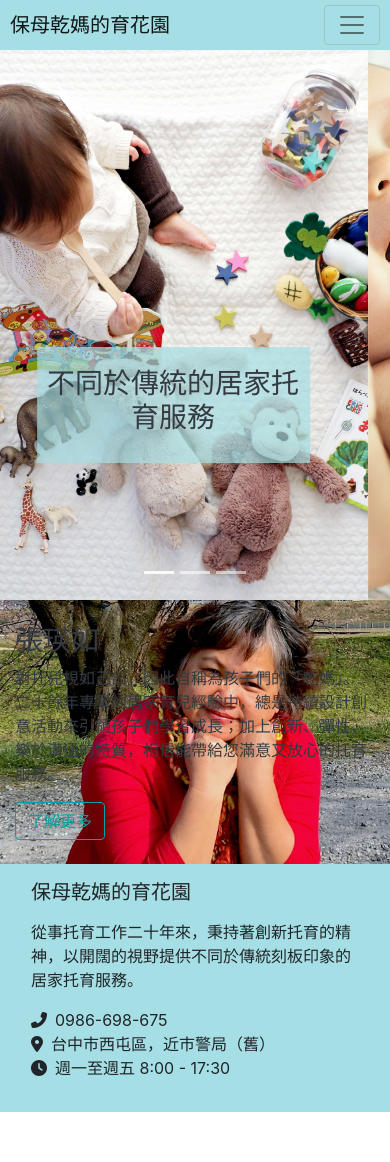
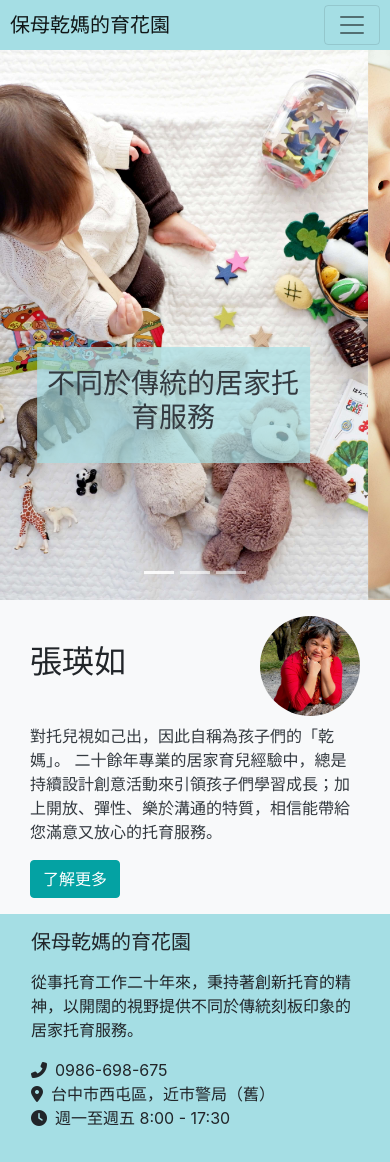
Before and after one commit to gretema/nanny-yingju-personal-page, a Vue app: page /#/ in a window 390 px wide. Before the commit the page ends 1112 px from the top, so only its background shows below. Built offline with nearby package versions, Linux system fonts and the light colour scheme; what vue-meta-info would draw is missing.

Commit message:
optimized home profile

```diff
--- a/src/assets/scss/components/_home.scss
+++ b/src/assets/scss/components/_home.scss
@@ -11,10 +11,18 @@
 }
 
 .home-avatar {
-  position: absolute;
-  top: 0;
-  bottom: 0;
+  height: 285px;
+  border-radius: 50%;
   background-image: url($images+'/avatar.jpeg');
   background-size: cover;
   background-position: 40% 30%;
 }
+
+.mobile-home-avatar {
+  width: 100px;
+  height: 100px;
+  border-radius: 50%;
+  background-image: url($images+'/avatar.jpeg');
+  background-size: cover;
+  background-position: 40% 30%;
+}
--- a/src/components/HomeProfile.vue
+++ b/src/components/HomeProfile.vue
@@ -1,23 +1,44 @@
 <template>
   <div>
-    <section class="container-fluid py-4 bg-light" style="position: relative;">
-      <div class="row">
-        <!--左側滿版圖片-->
-        <div class="col-md-5 home-avatar"></div>
-        <!--右側文字敘述，響應式文字顏色要在 .row 調整-->
-        <div class="container">
+    <section class="container-fluid bg-light">
+      <!--桌機版-->
+      <div class="container py-3 d-none d-md-block">
+        <div class="row d-flex align-items-center justify-content-around">
+        <!--桌機版左側照片-->
+        <div class="col-md-3 home-avatar"></div>
+        <!--桌機版簡介與按鈕-->
+        <div class="col-md-7 py-3">
+          <h3>張瑛如</h3>
+          <p>
+            對托兒視如己出，因此自稱為孩子們的「乾媽」。
+            二十餘年專業的居家育兒經驗中，總是持續設計創意活動來引領孩子們學習成長；加上開放、彈性、樂於溝通的特質，相信能帶給您滿意又放心的托育服務。
+          </p>
+          <a href="#" class="btn btn-outline-info">了解更多</a>
+        </div>
+      </div>
+      </div>
+      <!--手機版-->
+      <div class="d-md-none container py-3">
+          <!--行動版姓名與照片-->
+          <div class="row d-flex align-items-center mb-2">
+            <div class="col">
+              <h2>張瑛如</h2>
+            </div>
+            <div class="col d-flex justify-content-end">
+              <div class="mobile-home-avatar"></div>
+            </div>
+          </div>
+          <!--行動版簡介與按鈕-->
           <div class="row justify-content-end text-dark">
-            <div class="col-md-7">
-              <h3>張瑛如</h3>
+            <div class="col d-md-none">
               <p>
                 對托兒視如己出，因此自稱為孩子們的「乾媽」。
-                二十餘年專業的居家育兒經驗中，總是持續設計創意活動來引領孩子們學習成長；加上創新、彈性、樂於溝通的特質，相信能帶給您滿意又放心的托育服務。
+                二十餘年專業的居家育兒經驗中，總是持續設計創意活動來引領孩子們學習成長；加上開放、彈性、樂於溝通的特質，相信能帶給您滿意又放心的托育服務。
               </p>
-              <a href="#" class="btn btn-outline-info">了解更多</a>
+              <a href="#" class="btn btn-info">了解更多</a>
             </div>
           </div>
         </div>
-      </div>
     </section>
   </div>
 </template>
--- /dev/null
+++ b/src/components/Worries.vue
@@ -0,0 +1,5 @@
+<template>
+  <div>
+    <div class="container"></div>
+  </div>
+</template>
--- a/src/views/Home.vue
+++ b/src/views/Home.vue
@@ -1,6 +1,7 @@
 <template>
   <div class="home">
     <HomeHeader/>
+    <WorriesSection/>
     <HomeProfile/>
   </div>
 </template>
@@ -9,12 +10,14 @@
 // @ is an alias to /src
 import HomeHeader from '@/components/HomeHeader.vue';
 import HomeProfile from '@/components/HomeProfile.vue';
+import WorriesSection from '@/components/Worries.vue';
 
 export default {
   name: 'Home',
   components: {
     HomeHeader,
     HomeProfile,
+    WorriesSection,
   },
   data() {
     return {
```
Also changed, not shown: src/assets/images/worring-man.png (added), src/assets/images/worring-woman.png (added).
